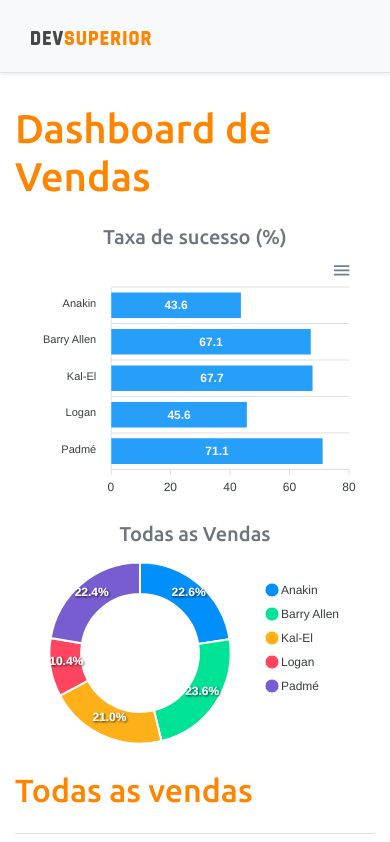
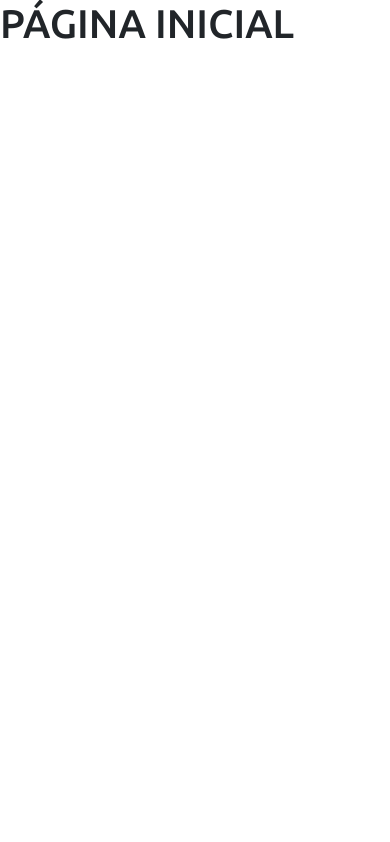
Before and after one commit to lavinyacorreia/projeto-sds3, a React (Create React App) app in the folder frontend/: page / in a window 390 px wide. Shown: the top 842 px of the page. Built offline with nearby package versions, Linux system fonts and the light colour scheme.

Commit message:
Rotas via react router dom - Home/Dashboard

```diff
--- a/frontend/package.json
+++ b/frontend/package.json
@@ -19,6 +19,7 @@
     "react": "^17.0.2",
     "react-apexcharts": "^1.3.9",
     "react-dom": "^17.0.2",
+    "react-router-dom": "^5.2.0",
     "react-scripts": "4.0.3",
     "typescript": "^4.1.2",
     "web-vitals": "^1.0.1"
@@ -46,5 +47,8 @@
       "last 1 firefox version",
       "last 1 safari version"
     ]
+  },
+  "devDependencies": {
+    "@types/react-router-dom": "^5.1.7"
   }
 }
--- a/frontend/src/App.tsx
+++ b/frontend/src/App.tsx
@@ -1,34 +1,8 @@
-import NavBar from "components/NavBar";
-import Footer from "components/Footer"
-import DataTable from "components/DataTable";
-import BarChart from "components/BarChart";
-import DonutChart from "components/DonutChart";
+import Routes from "Routes";
 
 function App() {
   return (
-    <>
-    <NavBar />
-    <div className="container">
-      <h1 className="text-primary py-3">Dashboard de Vendas</h1>
-
-      <div className="row px-3">
-        <div className="col-sm-6">
-          <h5 className="text-center text-secondary">Taxa de sucesso (%)</h5>
-          <BarChart />
-        </div>
-        <div className="col-sm-6">
-          <h5 className="text-center text-secondary">Todas as Vendas</h5>
-          <DonutChart />
-        </div>
-      </div>
-
-      <div className="py-3">
-        <h2 className="text-primary">Todas as vendas</h2>
-      </div>
-      <DataTable />
-    </div>
-    <Footer />
-    </>
+    <Routes />
   );
 }
 
--- /dev/null
+++ b/frontend/src/Routes.tsx
@@ -0,0 +1,20 @@
+import Dashboard from 'pages/Dashboard';
+import Home from 'pages/Home';
+import {BrowserRouter, Route, Switch} from 'react-router-dom';
+
+function Routes() {
+    return (
+        <BrowserRouter>
+            <Switch>
+                <Route path='/' exact>
+                    <Home />
+                </Route>
+                <Route path='/dashboard' exact>
+                    <Dashboard />
+                </Route>
+            </Switch>
+        </BrowserRouter>
+    );
+}
+
+export default Routes;
--- /dev/null
+++ b/frontend/src/pages/Dashboard/index.tsx
@@ -0,0 +1,35 @@
+import BarChart from "components/BarChart";
+import DataTable from "components/DataTable";
+import DonutChart from "components/DonutChart";
+import Footer from "components/Footer";
+import NavBar from "components/NavBar";
+
+function Dashboard() {
+    return (
+        <>
+        <NavBar />
+        <div className="container">
+          <h1 className="text-primary py-3">Dashboard de Vendas</h1>
+
+          <div className="row px-3">
+            <div className="col-sm-6">
+              <h5 className="text-center text-secondary">Taxa de sucesso (%)</h5>
+              <BarChart />
+            </div>
+            <div className="col-sm-6">
+              <h5 className="text-center text-secondary">Todas as Vendas</h5>
+              <DonutChart />
+            </div>
+          </div>
+
+          <div className="py-3">
+            <h2 className="text-primary">Todas as vendas</h2>
+          </div>
+          <DataTable />
+        </div>
+        <Footer />
+        </>
+    );
+}
+
+export default Dashboard;
--- /dev/null
+++ b/frontend/src/pages/Home/index.tsx
@@ -0,0 +1,9 @@
+function Home() {
+    return (
+        <div>
+            <h1>PÁGINA INICIAL</h1>
+        </div>
+    );
+}
+
+export default Home;
```
Also changed, not shown: 1 other file (tests, documents, lock files or other folders).
